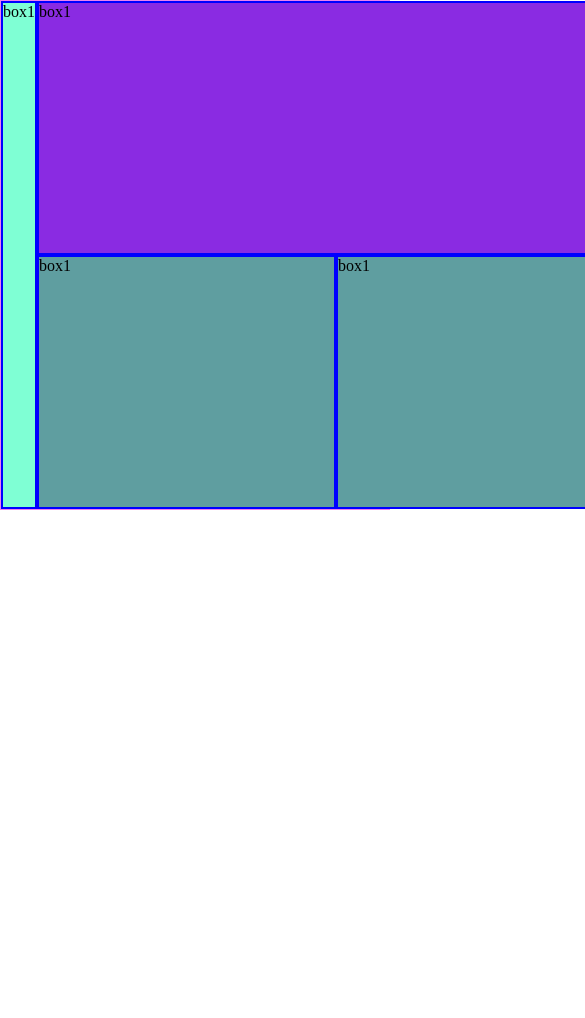
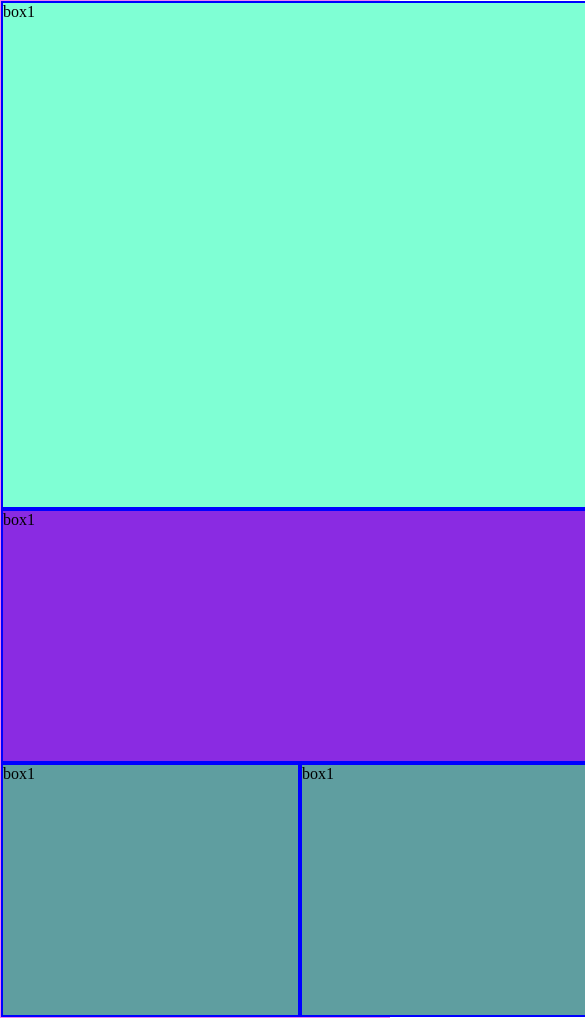
Before and after one commit to Wasima230Sultana/Responsiveness-and-Media-query, a plain HTML site: page index.html in a window 390 px wide. Shown: the top 1018 px of the page, 585 px wide, since content can reach past the window. Before the commit the page ends 844 px from the top, so only its background shows below. Drawn offline with Linux system fonts and the light colour scheme.

Commit message:
Add media query for small device

```diff
--- a/index.html
+++ b/index.html
@@ -11,51 +11,42 @@
             max-width: 1140px;
             margin: 0 auto;
         }
-
         .design {
             border: 2px solid blue;
-            /* width: 50%; */
             height: 150px;
         }
-
         .container {
-            display: flex;
-            width: 100%;
+            display: grid;
+            grid-template-columns: repeat(2,1fr);
+            /* width: 100%; */
         }
-
-        /* .container div{
-        width: 50%;
-    } */
         .inner-box {
             display: flex;
         }
 
         .box1 {
             height: 504px;
-            width: 590px;
+            width: 594px;
             background-color: aquamarine;
         }
-
         .box2 {
             height: 250px;
             width: 594px;
             background-color: blueviolet;
         }
-
         .box3 {
             height: 250px;
             width: 295px;
             background-color: cadetblue;
         }
-
-        /* .box{
-       display: grid;
-       grid-template-columns: repeat(2,1fr);
-
-    } */
+        @media screen and (max-width:576px){
+            .container {
+            grid-template-columns: repeat(1,1fr);
+            /* width: 100%; */
+        }
+        }
     </style>
 </head>
-
 <body>
     <section class="container">
         <div class="box1 design">box1</div>
@@ -65,11 +56,7 @@
                 <div class="box3 design">box1</div>
                 <div class="box3 design">box1</div>
             </div>
-
         </div>
-
-
     </section>
 </body>
-
 </html>
```
